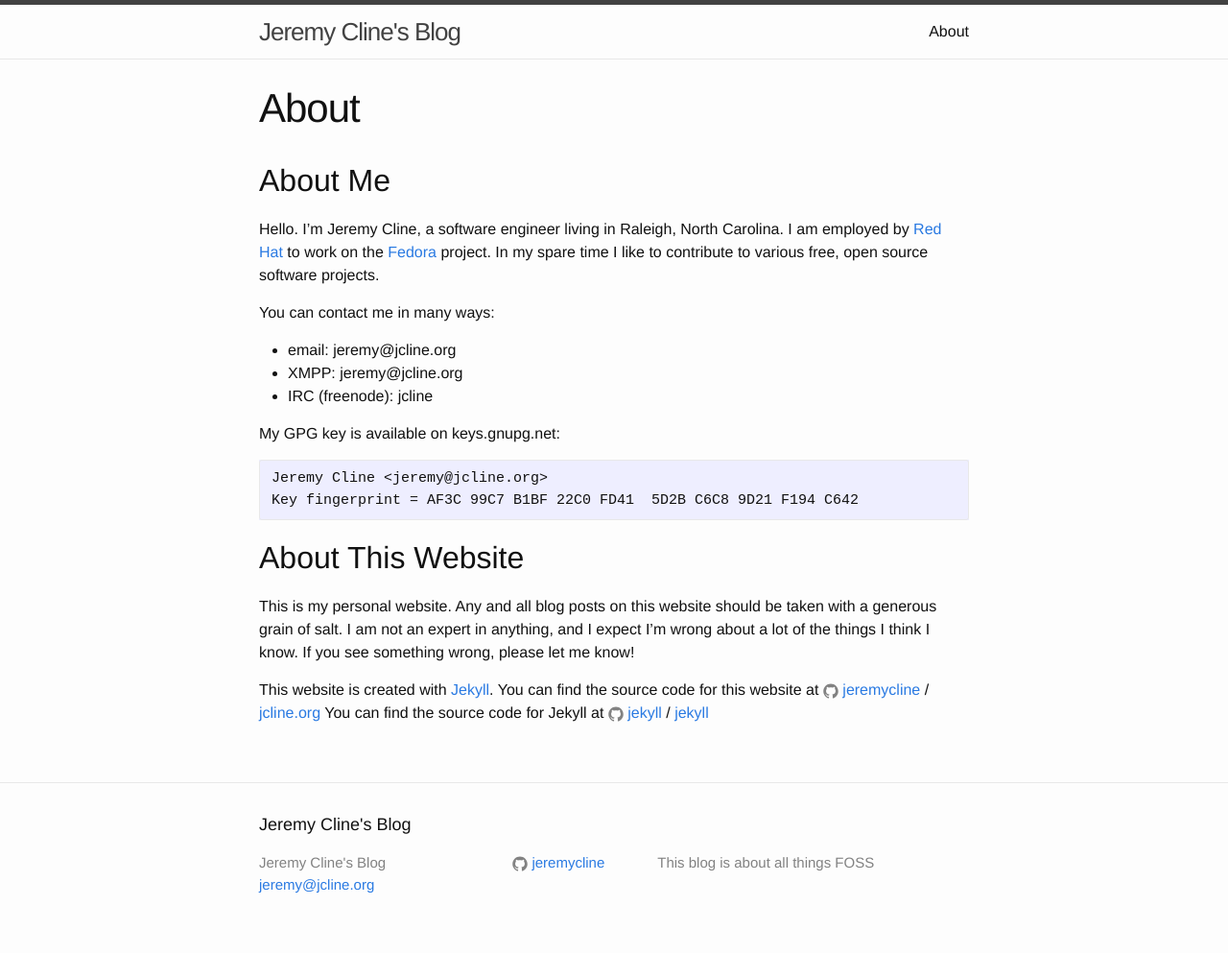
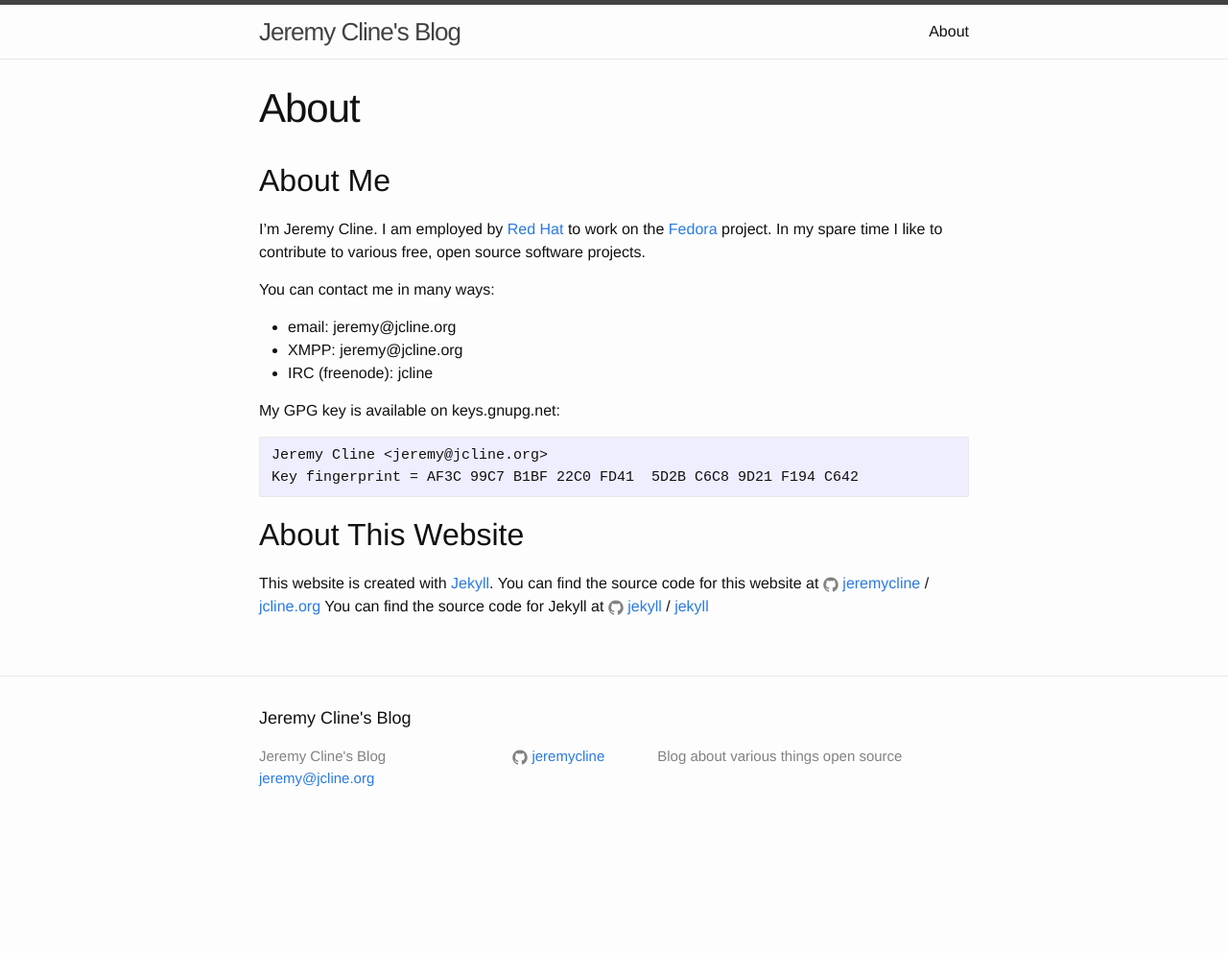
Before and after one commit to jeremycline/jcline.org, a Jekyll site: the page built from about.md, in a window 1280 px wide. Shown: the whole page at 96% size. Built offline with Jekyll 4.4.1, drawn with Linux system fonts in a browser that asks for light colours; after the commit the page ends 900 px from its top, so only the background shows below that.

```diff
--- a/_config.yml
+++ b/_config.yml
@@ -9,7 +9,7 @@
 title: Jeremy Cline's Blog
 email: jeremy@jcline.org
 description: > # this means to ignore newlines until "baseurl:"
-  This blog is about all things FOSS
+  Blog about various things open source
 baseurl: "" # the subpath of your site, e.g. /blog
 url: "https://www.jcline.org" # the base hostname & protocol for your site
 github_username:  jeremycline
--- a/about.md
+++ b/about.md
@@ -7,10 +7,9 @@ permalink: /about/
 About Me
 --------
 
-Hello. I'm Jeremy Cline, a software engineer living in Raleigh, North Carolina.
-I am employed by [Red Hat](https://www.redhat.com/) to work on the
-[Fedora](https://getfedora.org/) project. In my spare time I like to contribute
-to various free, open source software projects.
+I'm Jeremy Cline. I am employed by [Red Hat](https://www.redhat.com/) to work
+on the [Fedora](https://getfedora.org/) project. In my spare time I like to
+contribute to various free, open source software projects.
 
 You can contact me in many ways:
 
@@ -29,11 +28,6 @@ Key fingerprint = AF3C 99C7 B1BF 22C0 FD41  5D2B C6C8 9D21 F194 C642
 About This Website
 ------------------
 
-This is my personal website. Any and all blog posts on this website should be
-taken with a generous grain of salt. I am not an expert in anything, and I
-expect I'm wrong about a lot of the things I think I know. If you see something
-wrong, please let me know!
-
 This website is created with [Jekyll](https://jekyllrb.com).
 You can find the source code for this website at
 {% include icon-github.html username="jeremycline" %} /
```
Also changed, not shown: _posts/2016-06-05-the-end.markdown (deleted, +0 -11 lines), _posts/2016-09-23-a-gnu-start.markdown (deleted, +0 -16 lines), _posts/2017-05-18-ci-and-infrastructure-hackathon-2017.markdown (deleted, +0 -87 lines), 8 other files.
